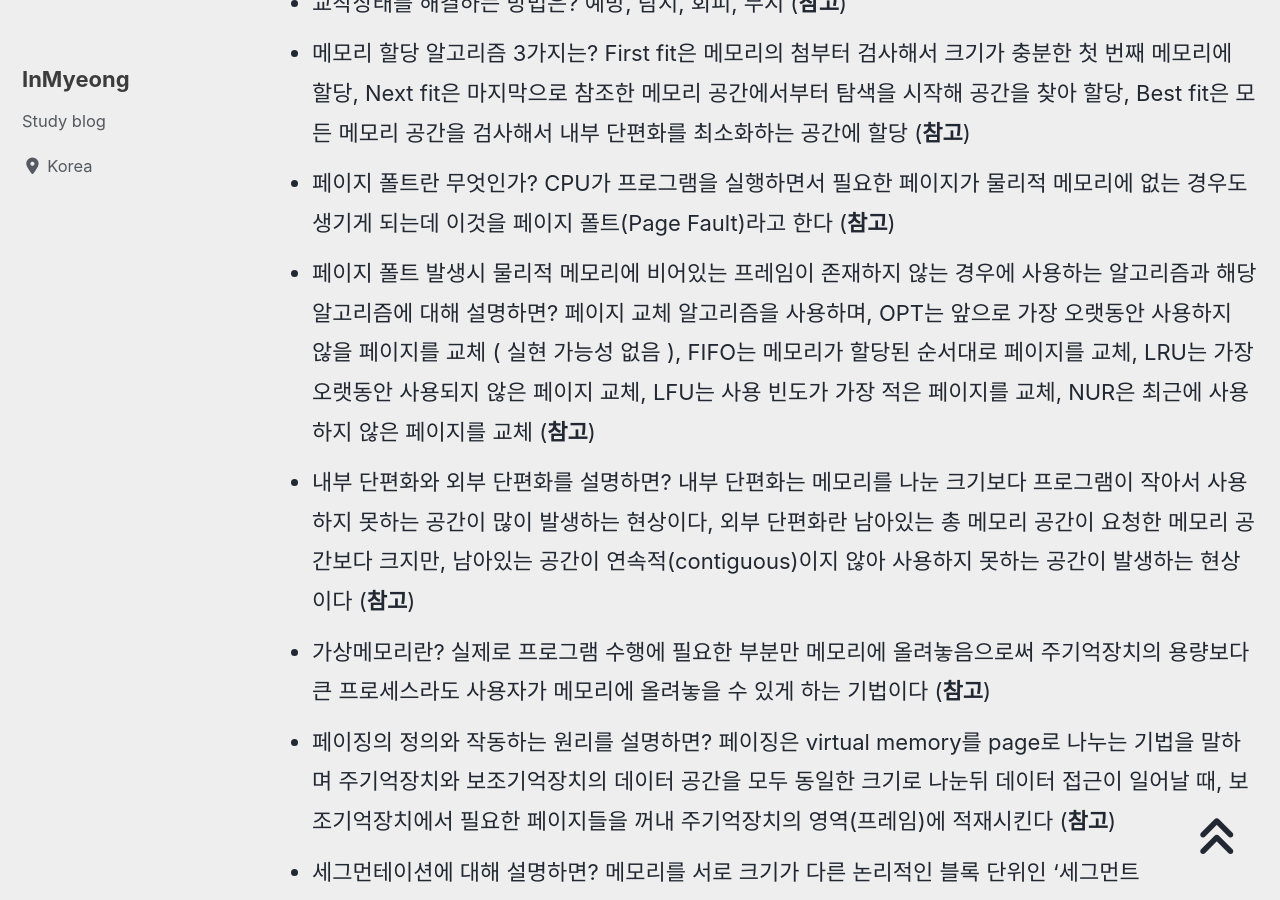
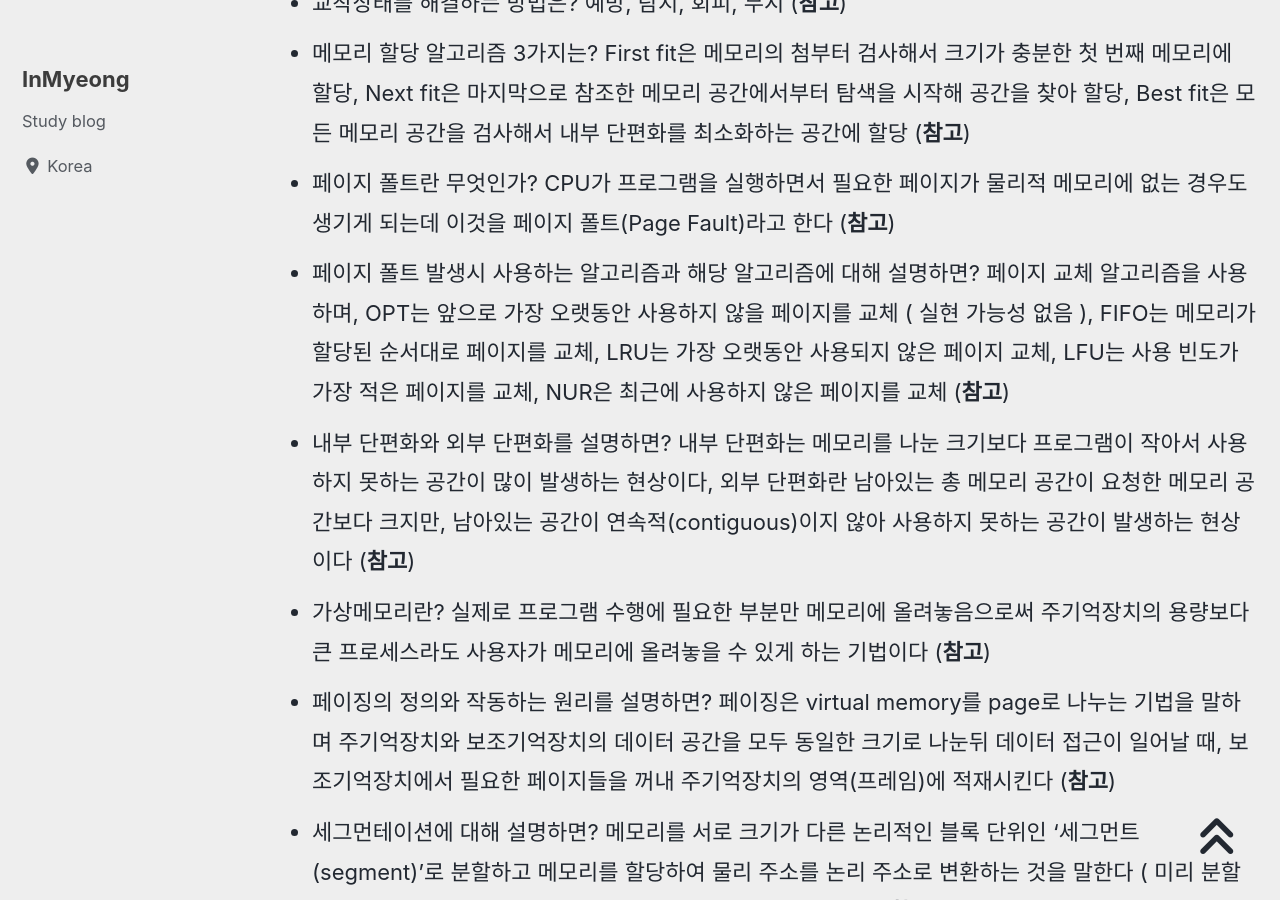
Before and after one commit to devMyeong/devMyeong.github.io, a Jekyll site: the page built from _posts/cs/2022-09-05-블로그-면접준비.md, in a window 1280 px wide and 900 px high, scrolled down 19693 px. Built offline with Jekyll 4.4.1, drawn with Linux system fonts in a browser that asks for light colours; cached includes are drawn as plain includes; nearby versions of some CDN libraries; some web fonts are replaced; comment, search, counter and statistics services are not loaded.

Commit message:
Chore : CS지식 오타 수정

```diff
--- a/_posts/cs/2022-09-05-블로그-면접준비.md
+++ b/_posts/cs/2022-09-05-블로그-면접준비.md
@@ -185,7 +185,7 @@ last_modified_at: 2022-09-26
 - 교착상태를 해결하는 방법은? 예방, 탐지, 회피, 무시 ([**참고**](https://hoyeonkim795.github.io/posts/%EA%B5%90%EC%B0%A9%EC%83%81%ED%83%9C%ED%95%B4%EA%B2%B0%EB%B0%A9%EB%B2%95/))
 - 메모리 할당 알고리즘 3가지는? First fit은 메모리의 첨부터 검사해서 크기가 충분한 첫 번째 메모리에 할당, Next fit은 마지막으로 참조한 메모리 공간에서부터 탐색을 시작해 공간을 찾아 할당, Best fit은 모든 메모리 공간을 검사해서 내부 단편화를 최소화하는 공간에 할당 ([**참고**](https://github.com/gyoogle/tech-interview-for-developer/blob/master/Interview/Interview%20List.md#%EC%96%B8%EC%96%B4))
 - 페이지 폴트란 무엇인가? CPU가 프로그램을 실행하면서 필요한 페이지가 물리적 메모리에 없는 경우도 생기게 되는데 이것을 페이지 폴트(Page Fault)라고 한다 ([**참고**](https://velog.io/@jiseong/OS-%EA%B0%80%EC%83%81%EB%A9%94%EB%AA%A8%EB%A6%AC%EC%99%80-%ED%8E%98%EC%9D%B4%EC%A7%80%ED%8F%B4%ED%8A%B8-gyq8tftz))
-- 페이지 폴트 발생시 물리적 메모리에 비어있는 프레임이 존재하지 않는 경우에 사용하는 알고리즘과 해당 알고리즘에 대해 설명하면? 페이지 교체 알고리즘을 사용하며, OPT는 앞으로 가장 오랫동안 사용하지 않을 페이지를 교체 ( 실현 가능성 없음 ), FIFO는 메모리가 할당된 순서대로 페이지를 교체, LRU는 가장 오랫동안 사용되지 않은 페이지 교체, LFU는 사용 빈도가 가장 적은 페이지를 교체, NUR은 최근에 사용하지 않은 페이지를 교체 ([**참고**](https://velog.io/@jiseong/OS-%EA%B0%80%EC%83%81%EB%A9%94%EB%AA%A8%EB%A6%AC%EC%99%80-%ED%8E%98%EC%9D%B4%EC%A7%80%ED%8F%B4%ED%8A%B8-gyq8tftz))
+- 페이지 폴트 발생시 사용하는 알고리즘과 해당 알고리즘에 대해 설명하면? 페이지 교체 알고리즘을 사용하며, OPT는 앞으로 가장 오랫동안 사용하지 않을 페이지를 교체 ( 실현 가능성 없음 ), FIFO는 메모리가 할당된 순서대로 페이지를 교체, LRU는 가장 오랫동안 사용되지 않은 페이지 교체, LFU는 사용 빈도가 가장 적은 페이지를 교체, NUR은 최근에 사용하지 않은 페이지를 교체 ([**참고**](https://velog.io/@jiseong/OS-%EA%B0%80%EC%83%81%EB%A9%94%EB%AA%A8%EB%A6%AC%EC%99%80-%ED%8E%98%EC%9D%B4%EC%A7%80%ED%8F%B4%ED%8A%B8-gyq8tftz))
 - 내부 단편화와 외부 단편화를 설명하면? 내부 단편화는 메모리를 나눈 크기보다 프로그램이 작아서 사용하지 못하는 공간이 많이 발생하는 현상이다, 외부 단편화란 남아있는 총 메모리 공간이 요청한 메모리 공간보다 크지만, 남아있는 공간이 연속적(contiguous)이지 않아 사용하지 못하는 공간이 발생하는 현상이다 ([**참고**](https://code-lab1.tistory.com/54))
 - 가상메모리란? 실제로 프로그램 수행에 필요한 부분만 메모리에 올려놓음으로써 주기억장치의 용량보다 큰 프로세스라도 사용자가 메모리에 올려놓을 수 있게 하는 기법이다 ([**참고**](https://luv-n-interest.tistory.com/1005))
 - 페이징의 정의와 작동하는 원리를 설명하면? 페이징은 virtual memory를 page로 나누는 기법을 말하며 주기억장치와 보조기억장치의 데이터 공간을 모두 동일한 크기로 나눈뒤 데이터 접근이 일어날 때, 보조기억장치에서 필요한 페이지들을 꺼내 주기억장치의 영역(프레임)에 적재시킨다 ([**참고**](https://velog.io/@dd9s2/%EC%9A%B4%EC%98%81%EC%B2%B4%EC%A0%9C-%EA%B0%80%EC%83%81-%EA%B8%B0%EC%96%B5-%EC%9E%A5%EC%B9%98%EC%99%80-%ED%8E%98%EC%9D%B4%EC%A7%95-%EC%84%B8%EA%B7%B8%EB%A9%98%ED%85%8C%EC%9D%B4%EC%85%98-Virtual-Memory-Paging-Segmentation))
```
